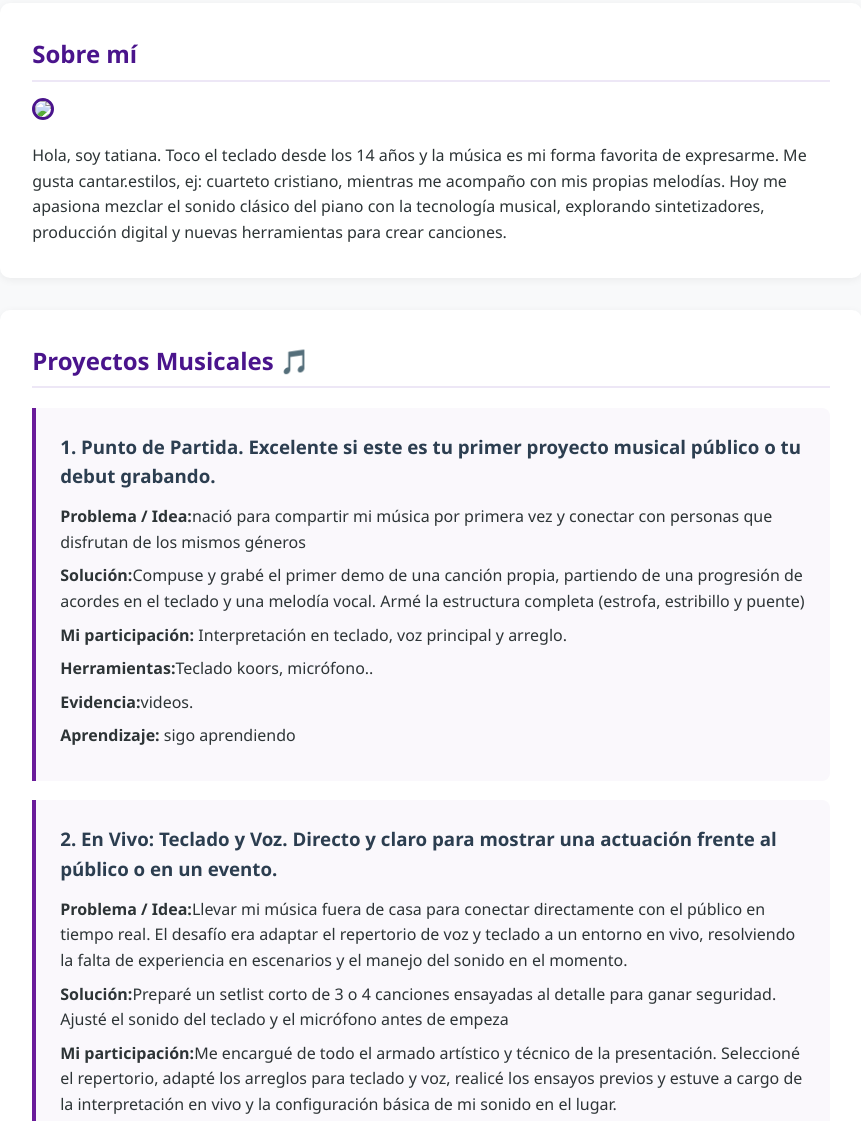
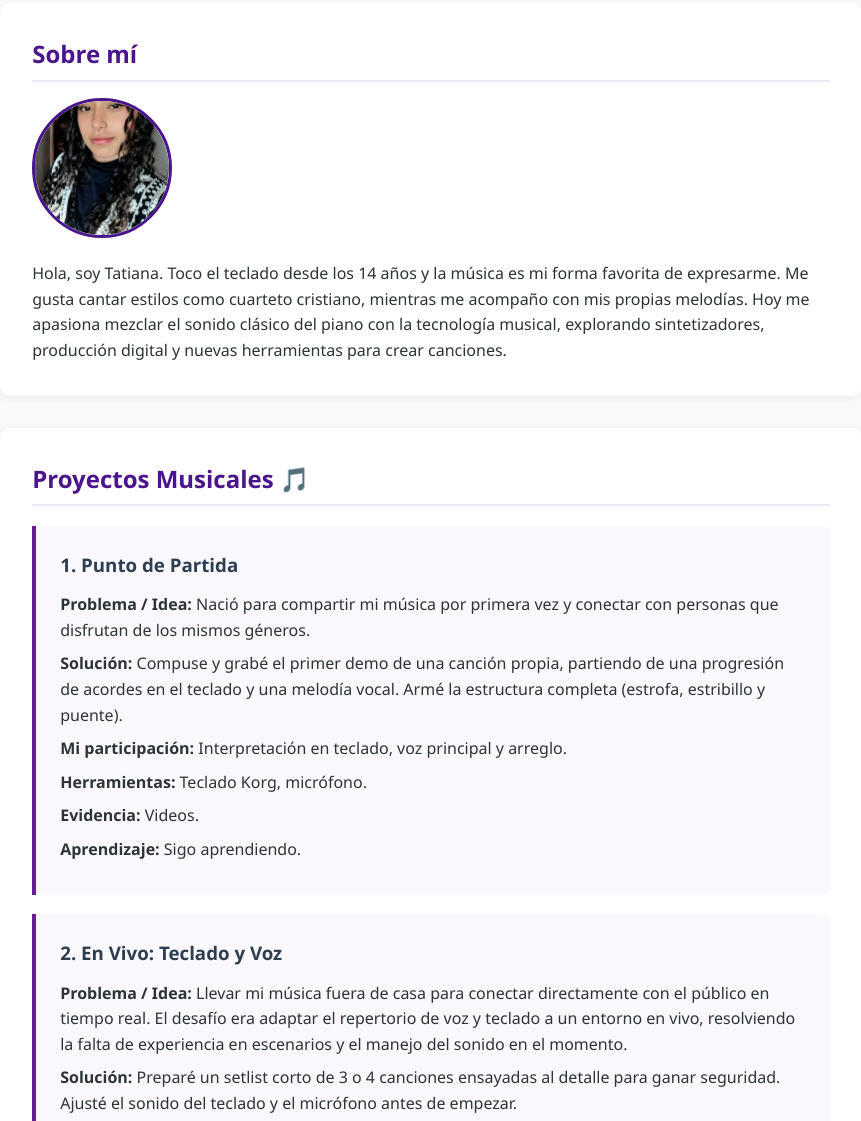
Before and after one commit to tatiana146/bawser.github.io., a plain HTML site: page index.html in a window 1280 px wide. Shown: the part 434-1555 px from the top of the page, without its empty margins (209-1070 px from the left). Drawn offline with Linux system fonts and the light colour scheme; files that its build step writes are made by us from their sources.

Commit message:
Update portfolio details and fix HTML structure

```diff
--- a/index.html
+++ b/index.html
@@ -4,14 +4,13 @@
   <meta charset="UTF-8">
   <meta name="viewport" content="width=device-width, initial-scale=1.0">
   <title>Portfolio Musical | BARAUSSE, TATIANA</title>
-  <!-- Ruta relativa hacia la carpeta css -->
-  <link rel="stylesheet" href="css/estilos.css">
+  <link rel="stylesheet" href="estilos.css">
 </head>
 <body>
 
   <!-- Encabezado con nombre y navegación interna -->
   <header>
-    <h1>[COMPLETAR: Tu Nombre y Apellido] 🎹</h1>
+    <h1>Tatiana Barausse 🎹</h1>
     <p>Tecladista y cantante | Estudiante de 6º E</p>
     <nav>
       <ul>
@@ -34,9 +33,8 @@
     <!-- Sección Sobre mí -->
     <section id="sobre-mi">
       <h2>Sobre mí</h2>
-      <!-- Guardá tu foto en assets/img/ con nombre en minúsculas y sin espacios -->
-      <img src="assets/img.jpg" width="140">
-      <p>Hola, soy tatiana. Toco el teclado desde los 14 años y la música es mi forma favorita de expresarme. Me gusta cantar.estilos, ej: cuarteto cristiano, mientras me acompaño con mis propias melodías. Hoy me apasiona mezclar el sonido clásico del piano con la tecnología musical, explorando sintetizadores, producción digital y nuevas herramientas para crear canciones.</p>
+      <img src="foto-perfil.jpg" alt="Foto de Tatiana Barausse" width="140" height="140">
+      <p>Hola, soy Tatiana. Toco el teclado desde los 14 años y la música es mi forma favorita de expresarme. Me gusta cantar estilos como cuarteto cristiano, mientras me acompaño con mis propias melodías. Hoy me apasiona mezclar el sonido clásico del piano con la tecnología musical, explorando sintetizadores, producción digital y nuevas herramientas para crear canciones.</p>
     </section>
 
     <!-- Sección Proyectos con tres trabajos usando <article> -->
@@ -44,32 +42,32 @@
       <h2>Proyectos Musicales 🎵</h2>
 
       <article class="tarjeta">
-        <h3>1. Punto de Partida. Excelente si este es tu primer proyecto musical público o tu debut grabando.</h3>
-        <p><strong>Problema / Idea:</strong>nació para compartir mi música por primera vez y conectar con personas que disfrutan de los mismos géneros</p>
-        <p><strong>Solución:</strong>Compuse y grabé el primer demo de una canción propia, partiendo de una progresión de acordes en el teclado y una melodía vocal. Armé la estructura completa (estrofa, estribillo y puente)</p>
+        <h3>1. Punto de Partida</h3>
+        <p><strong>Problema / Idea:</strong> Nació para compartir mi música por primera vez y conectar con personas que disfrutan de los mismos géneros.</p>
+        <p><strong>Solución:</strong> Compuse y grabé el primer demo de una canción propia, partiendo de una progresión de acordes en el teclado y una melodía vocal. Armé la estructura completa (estrofa, estribillo y puente).</p>
         <p><strong>Mi participación:</strong> Interpretación en teclado, voz principal y arreglo.</p>
-        <p><strong>Herramientas:</strong>Teclado koors, micrófono..</p>
-        <p><strong>Evidencia:</strong>videos.</p>
-        <p><strong>Aprendizaje:</strong> sigo aprendiendo</p>
+        <p><strong>Herramientas:</strong> Teclado Korg, micrófono.</p>
+        <p><strong>Evidencia:</strong> Videos.</p>
+        <p><strong>Aprendizaje:</strong> Sigo aprendiendo.</p>
       </article>
 
       <article class="tarjeta">
-        <h3>2. En Vivo: Teclado y Voz. Directo y claro para mostrar una actuación frente al público o en un evento.</h3>
-        <p><strong>Problema / Idea:</strong>Llevar mi música fuera de casa para conectar directamente con el público en tiempo real. El desafío era adaptar el repertorio de voz y teclado a un entorno en vivo, resolviendo la falta de experiencia en escenarios y el manejo del sonido en el momento.</p>
-        <p><strong>Solución:</strong>Preparé un setlist corto de 3 o 4 canciones ensayadas al detalle para ganar seguridad. Ajusté el sonido del teclado y el micrófono antes de empeza</p>
-        <p><strong>Mi participación:</strong>Me encargué de todo el armado artístico y técnico de la presentación. Seleccioné el repertorio, adapté los arreglos para teclado y voz, realicé los ensayos previos y estuve a cargo de la interpretación en vivo y la configuración básica de mi sonido en el lugar.</p>
-        <p><strong>Herramientas:</strong>Teclado electrónico / piano digital, soporte y pedal de sustain, micrófono dinámico para voz, cableado de audio, consola o amplificador de sonido y celular para registrar el show.</p>
-        <p><strong>Evidencia:</strong>Enlace al video completo publicado en YouTube / Instagram / TikTok, junto con capturas de pantalla de la publicación y los comentarios recibidos.</p>
-        <p><strong>Aprendizaje:</strong>Aprendí a manejar los nervios frente al público y a resolver imprevistos técnicos en el momento. Este proyecto me ayudó a ganar confianza en el escenario, mejorar el control de mi voz en vivo y entender cómo adaptar el sonido del teclado a distintos espacios.</p>
+        <h3>2. En Vivo: Teclado y Voz</h3>
+        <p><strong>Problema / Idea:</strong> Llevar mi música fuera de casa para conectar directamente con el público en tiempo real. El desafío era adaptar el repertorio de voz y teclado a un entorno en vivo, resolviendo la falta de experiencia en escenarios y el manejo del sonido en el momento.</p>
+        <p><strong>Solución:</strong> Preparé un setlist corto de 3 o 4 canciones ensayadas al detalle para ganar seguridad. Ajusté el sonido del teclado y el micrófono antes de empezar.</p>
+        <p><strong>Mi participación:</strong> Me encargué de todo el armado artístico y técnico de la presentación. Seleccioné el repertorio, adapté los arreglos para teclado y voz, realicé los ensayos previos y estuve a cargo de la interpretación en vivo y la configuración básica de mi sonido en el lugar.</p>
+        <p><strong>Herramientas:</strong> Teclado electrónico / piano digital, soporte y pedal de sustain, micrófono dinámico para voz, cableado de audio, consola o amplificador de sonido y celular para registrar el show.</p>
+        <p><strong>Evidencia:</strong> Enlace al video completo publicado en YouTube / Instagram / TikTok, junto con capturas de pantalla de la publicación y los comentarios recibidos.</p>
+        <p><strong>Aprendizaje:</strong> Aprendí a manejar los nervios frente al público y a resolver imprevistos técnicos en el momento. Este proyecto me ayudó a ganar confianza en el escenario, mejorar el control de mi voz en vivo y entender cómo adaptar el sonido del teclado a distintos espacios.</p>
       </article>
 
       <article class="tarjeta">
         <h3>3. Proyecto de Música y Tecnología (Producción / Diseño Sonoro)</h3>
-        <p><strong>Problema / Idea:</strong> Buscaba explorar el potencial tecnológico del teclado conectándolo a la computadora para crear sonidos más allá del piano tradicional. </p>
+        <p><strong>Problema / Idea:</strong> Buscaba explorar el potencial tecnológico del teclado conectándolo a la computadora para crear sonidos más allá del piano tradicional.</p>
         <p><strong>Solución:</strong> Utilicé el teclado como controlador MIDI para grabar distintas capas de sintetizadores, bajos y baterías virtuales, armando una pieza instrumental y vocal moderna.</p>
         <p><strong>Mi participación:</strong> Me encargué de todo el proceso creativo y técnico: diseñé la base rítmica, grabé las secuencias de teclado en tiempo real, sumé las voces y ajusté la mezcla final.</p>
-        <p><strong>Herramientas:</strong>Teclado con conexión MIDI/USB, computadora, programa de producción musical (ej. BandLab, FL Studio o Ableton), auriculares y micrófono.</p>
-        <p><strong>Evidencia:</strong>Captura de pantalla de la sesión multipista en la computadora, el archivo de audio exportado en MP3/WAV y un clip mostrando cómo disparo los sonidos desde el teclado.</p>
+        <p><strong>Herramientas:</strong> Teclado con conexión MIDI/USB, computadora, programa de producción musical (ej. BandLab, FL Studio o Ableton), auriculares y micrófono.</p>
+        <p><strong>Evidencia:</strong> Captura de pantalla de la sesión multipista en la computadora, el archivo de audio exportado en MP3/WAV y un clip mostrando cómo disparo los sonidos desde el teclado.</p>
         <p><strong>Aprendizaje:</strong> Comprendí cómo funciona el protocolo MIDI y la producción por capas. Este proyecto me permitió unir mi pasión por tocar el instrumento con conocimientos técnicos de sonido y edición digital.</p>
       </article>
     </section>
@@ -83,17 +81,17 @@
       </ul>
     </section>
 
-    <!-- Sección Contacto (Recordá no poner teléfono ni dirección personal) -->
+    <!-- Sección Contacto -->
     <section id="contacto">
       <h2>Contacto</h2>
       <p>Si querés comunicarte por proyectos musicales o escolares, podés escribirme a:</p>
-      <p><strong>Correo electrónico:</strong>tatianabarausse7@gmail.com</p>
-      <p><strong>GitHub:</strong> <a href="https://github.com/[COMPLETAR-USUARIO]" target="_blank">github.com/[COMPLETAR-USUARIO]</a></p>
+      <p><strong>Correo electrónico:</strong> tatianabarausse7@gmail.com</p>
+      <p><strong>GitHub:</strong> <a href="https://github.com/tatiana146" target="_blank">github.com/tatiana146</a></p>
     </section>
   </main>
 
   <footer>
-    <p>&copy; 2026 - Barausse tatiana | Portfolio v0.1 - 6º E</p>
+    <p>&copy; 2026 - Barausse Tatiana | Portfolio v0.1 - 6º E</p>
   </footer>
 
 </body>
```
